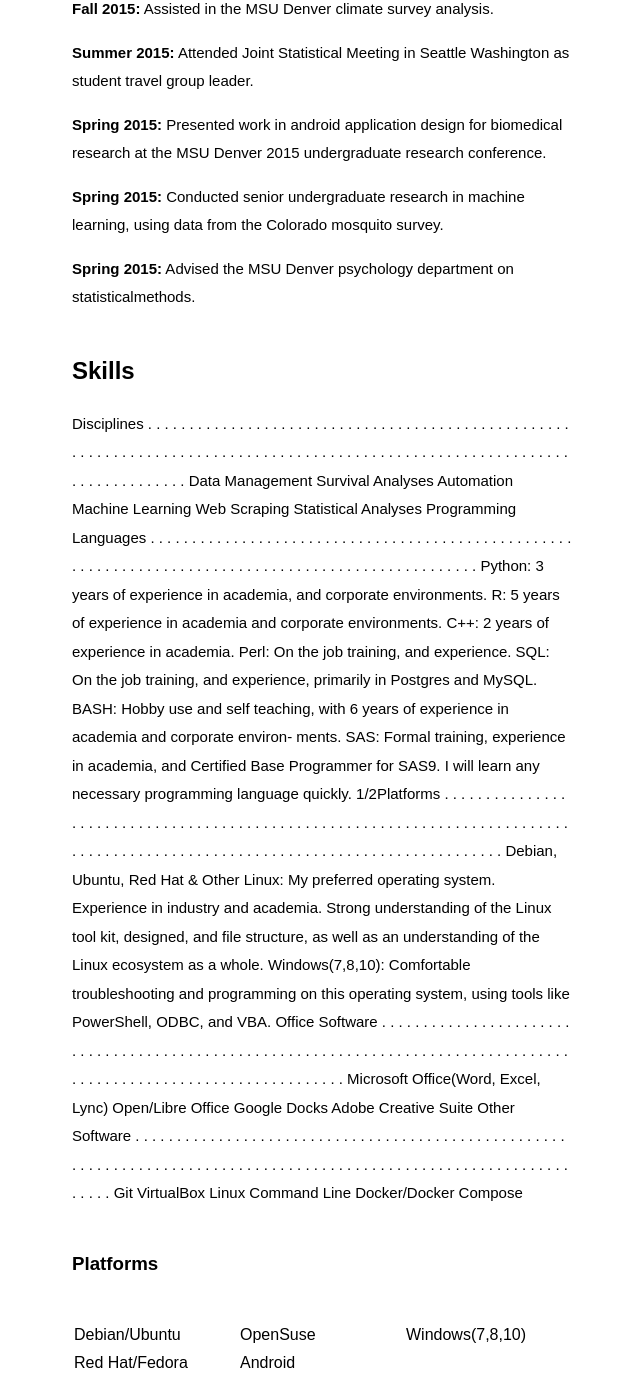
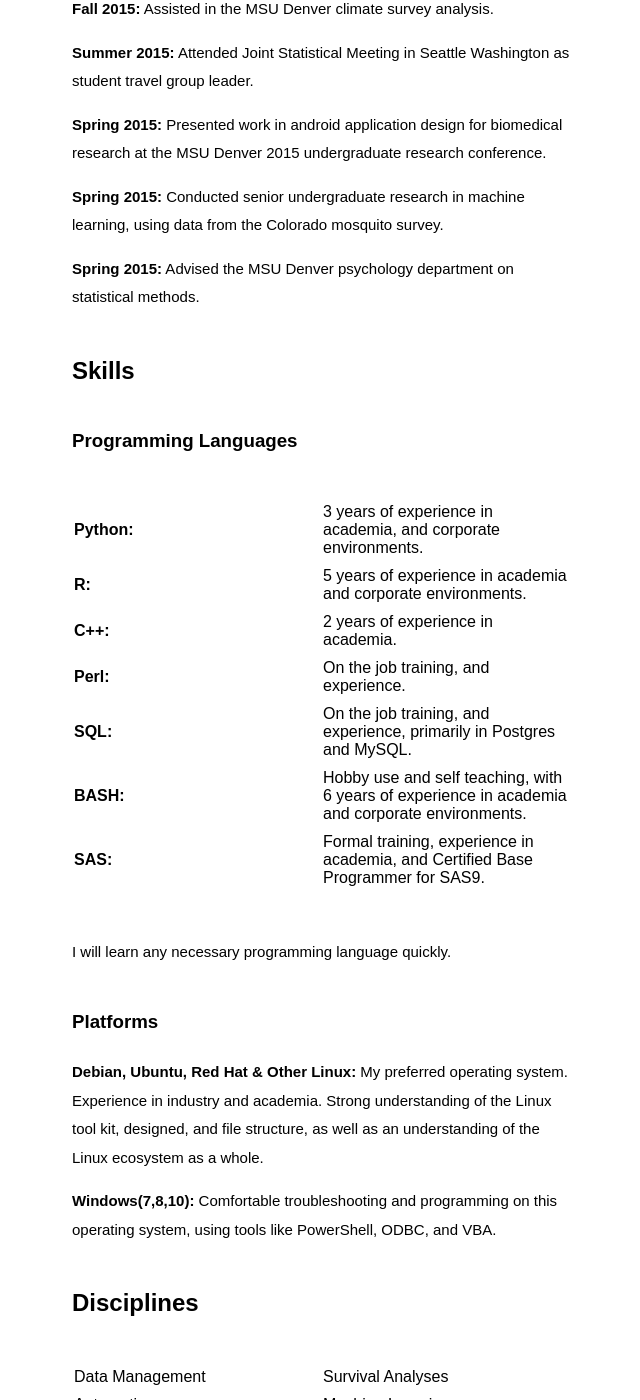
Before and after one commit to rmFlynn/rmflynn.github.io, a Jekyll site: the page built from _posts/2016-08-24-My-Resume.md, in a window 1280 px wide and 1400 px high, scrolled down 3231 px. Shown: the whole window, without its empty margins (318-958 px from the left). Built offline with Jekyll 4.4.1, drawn with Linux system fonts in a browser that asks for light colours; some web fonts are replaced; some of the changed text lies outside the part shown.

Commit message:
Before odd resume deletion

```diff
--- a/_posts/2016-08-24-My-Resume.md
+++ b/_posts/2016-08-24-My-Resume.md
@@ -40,10 +40,6 @@ Graduated December 15, 2013: Associates of Science
 
 
 
-
-
-
-
 ## Awards
 
 
@@ -59,8 +55,6 @@ Graduated December 15, 2013: Associates of Science
 
 
 
-
-
 ## Work Experience
 
 ### March 2016 - Present, BBC Research and Consulting
@@ -110,8 +105,6 @@ Courtesy Clerk, Maintenance and Checkout
 
 costume producer(Producing various Star Wars costumes)
 
-
-
 ## Recent Projects and Activities
 
 **Fall 2016:** Presented on Survival forests for the colorado machine learners group.
@@ -124,79 +117,52 @@ costume producer(Producing various Star Wars costumes)
 
 **Spring 2015:** Conducted senior undergraduate research in machine learning, using data from the Colorado mosquito survey.
 
-**Spring 2015:** Advised the MSU Denver psychology department on statisticalmethods.
-
-
+**Spring 2015:** Advised the MSU Denver psychology department on statistical methods.
 
 
 ## Skills
 
 
-Disciplines . . . . . . . . . . . . . . . . . . . . . . . . . . . . . . . . . . . . . . . . . . . . . . . . . . . . . . . . . . . . . . . . . . . . . . . . . . . . . . . . . . . . . . . . . . . . . . . . . . . . . . . . . . . . . . . . . . . . . . . . . . . . .
-Data Management
-Survival Analyses
-Automation
-Machine Learning
-Web Scraping
-Statistical Analyses
-Programming Languages . . . . . . . . . . . . . . . . . . . . . . . . . . . . . . . . . . . . . . . . . . . . . . . . . . . . . . . . . . . . . . . . . . . . . . . . . . . . . . . . . . . . . . . . . . . . . . . . . . . .
-Python: 3 years of experience in academia, and corporate environments.
-R: 5 years of experience in academia and corporate environments.
-C++: 2 years of experience in academia.
-Perl: On the job training, and experience.
-SQL: On the job training, and experience, primarily in Postgres and MySQL.
-BASH: Hobby use and self teaching, with 6 years of experience in academia and corporate environ-
-ments.
-SAS: Formal training, experience in academia, and Certified Base Programmer for SAS9.
+### Programming Languages
+
+| **Python:** | 3 years of experience in academia, and corporate environments.
+| **R:**      | 5 years of experience in academia and corporate environments.
+| **C++:**    | 2 years of experience in academia.
+| **Perl:**   | On the job training, and experience.
+| **SQL:**    | On the job training, and experience, primarily in Postgres and MySQL.                           |
+| **BASH:**   | Hobby use and self teaching, with 6 years of experience in academia and corporate environments. |
+| **SAS:**    | Formal training, experience in academia, and Certified Base Programmer for SAS9.                |
+
 I will learn any necessary programming language quickly.
-1/2Platforms . . . . . . . . . . . . . . . . . . . . . . . . . . . . . . . . . . . . . . . . . . . . . . . . . . . . . . . . . . . . . . . . . . . . . . . . . . . . . . . . . . . . . . . . . . . . . . . . . . . . . . . . . . . . . . . . . . . . . . . . . . . . . . .
-Debian, Ubuntu, Red Hat & Other Linux: My preferred operating system. Experience in industry and
-academia. Strong understanding of the Linux tool kit, designed, and file structure, as well as an
-understanding of the Linux ecosystem as a whole.
-Windows(7,8,10): Comfortable troubleshooting and programming on this operating system, using tools
-like PowerShell, ODBC, and VBA.
-Office Software . . . . . . . . . . . . . . . . . . . . . . . . . . . . . . . . . . . . . . . . . . . . . . . . . . . . . . . . . . . . . . . . . . . . . . . . . . . . . . . . . . . . . . . . . . . . . . . . . . . . . . . . . . . . . . . . . . . .
-Microsoft Office(Word, Excel, Lync)
-Open/Libre Office
-Google Docks
-Adobe Creative Suite
-Other Software . . . . . . . . . . . . . . . . . . . . . . . . . . . . . . . . . . . . . . . . . . . . . . . . . . . . . . . . . . . . . . . . . . . . . . . . . . . . . . . . . . . . . . . . . . . . . . . . . . . . . . . . . . . . . . . . . . . . .
-Git
-VirtualBox
-Linux Command Line
-Docker/Docker Compose
 
 ### Platforms
 
-| Debian/Ubuntu | OpenSuse | Windows(7,8,10) |
-| Red Hat/Fedora | Android ||
+**Debian, Ubuntu, Red Hat & Other Linux:** My preferred operating system. Experience in industry and
+academia. Strong understanding of the Linux tool kit, designed, and file structure, as well as an
+understanding of the Linux ecosystem as a whole.
 
-### Programming Languages
+**Windows(7,8,10):** Comfortable troubleshooting and programming on this operating system, using tools
+like PowerShell, ODBC, and VBA.
 
-#### Strong Knowledge of:
 
-| Stata | SAS(Certified Base Programmer) | R |
-| SQL | BASH | Perl |
+## Disciplines
 
-#### Experienced With:
+|  Data Management |  Survival Analyses |
+| Automation      |  Machine Learning  |
+| Web Scraping    |  Statistical Analyses |
 
-| Java | Python | Julia |
-| Puppet | PowerShell | Ruby |
-
-Any thing else I will learn quickly.
 
 ### Office Software
 
 | Microsoft Office(word,excel,lync) | Google Office |
-| Open/Libre Office | Adobe Creative Suite |
+| Libre Office |  |
+
 
 ### Other Software
 
-| Git | SVN |
-| TEX/ LaTEX | Vim |
-| Eclipse | AWS |
-
-
+| Git        |  Linux Command Line |
+| VirtualBox |  Docker|
+| TEX/LaTeX  | |
 
 ## References
 
```
Also changed, not shown: other parts of _posts/2016-08-24-My-Resume.md (+3 -2 lines).
